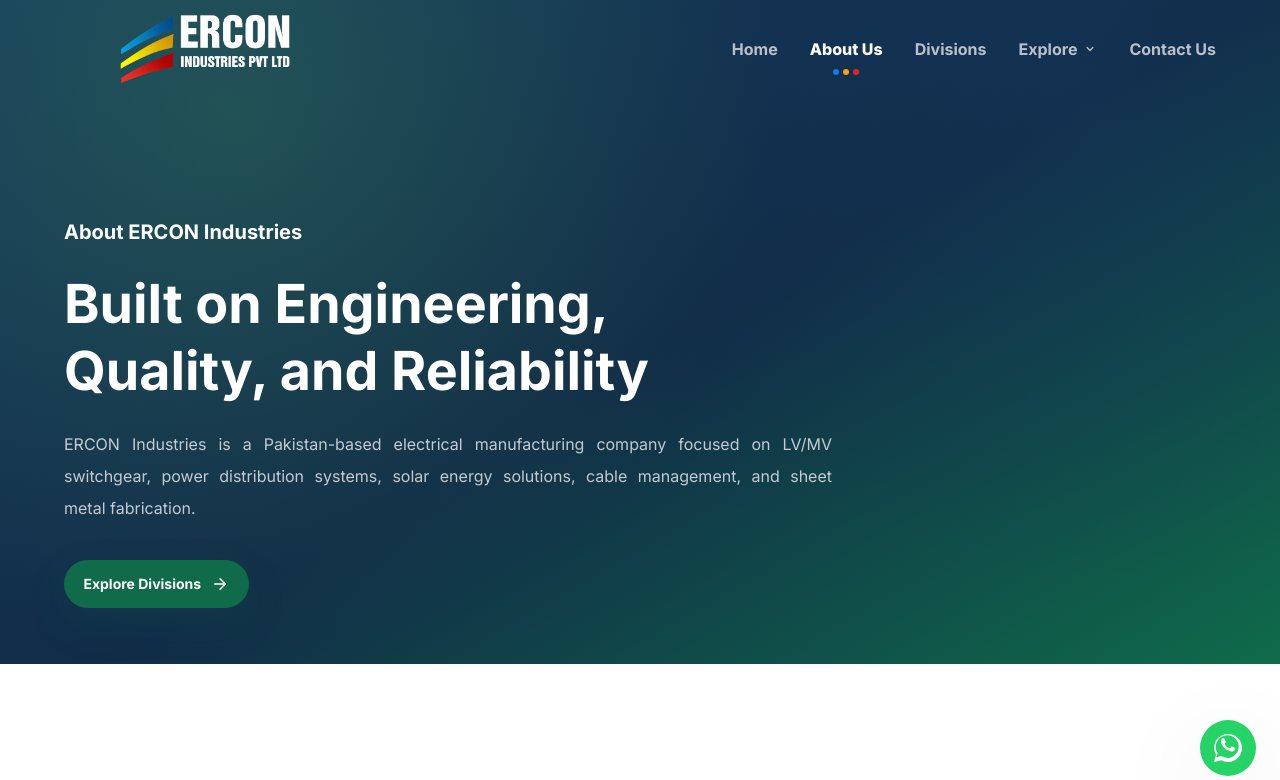
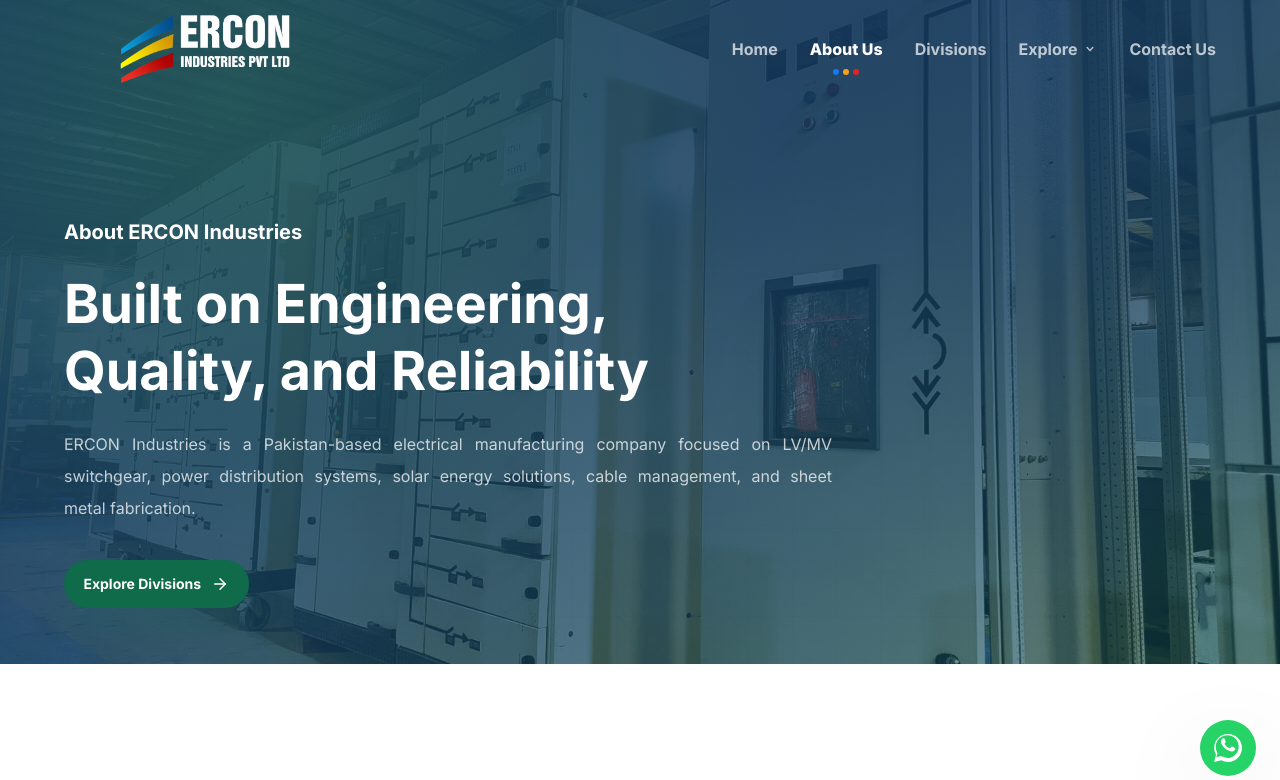
Before and after one commit to rehmanarainofficial/ercon-website, a React (Vite) app: page /about-us in a window 1280 px wide. Shown: the top 780 px of the page. Built offline with nearby package versions, Linux system fonts and the light colour scheme.

Commit message:
feat: add background image and update gradient overlay in AboutHero section

```diff
--- a/src/pages/About/sections/AboutHero.jsx
+++ b/src/pages/About/sections/AboutHero.jsx
@@ -5,6 +5,7 @@
 import { aboutHero } from '../../../data/about'
 import { useReducedMotion } from '../../../hooks/useReducedMotion'
 import { ScrollTrigger, gsap } from '../../../utils/gsap'
+import aboutBg from '../../../assets/images/generated/about.jpg'
 
 export function AboutHero() {
   const sectionRef = useRef(null)
@@ -36,8 +37,15 @@
 
   return (
     <section className="relative isolate overflow-hidden bg-surface-dark pt-32 text-white sm:pt-10" ref={sectionRef}>
+      <div className="absolute inset-0 -z-10">
+        <img
+          alt="ERCON About Hero Background"
+          className="h-full w-full object-cover opacity-60 saturate-110"
+          src={aboutBg}
+        />
+      </div>
       <div className="absolute inset-0 -z-10 technical-grid opacity-55" />
-      <div className="absolute inset-0 -z-10 bg-[radial-gradient(circle_at_18%_16%,rgb(76_175_80/0.24),transparent_34rem),radial-gradient(circle_at_86%_20%,rgb(22_58_95/0.34),transparent_28rem),linear-gradient(150deg,#163A5F_0%,#112C48_52%,#0F6B4A_100%)]" />
+      <div className="absolute inset-0 -z-10 bg-[radial-gradient(circle_at_18%_16%,rgb(76_175_80/0.24),transparent_34rem),radial-gradient(circle_at_86%_20%,rgb(22_58_95/0.34),transparent_28rem),linear-gradient(150deg,rgb(22_58_95/0.95)_0%,rgb(22_58_95/0.78)_42%,rgb(15_107_74/0.25)_100%)]" />
 
       <div className="container-main grid min-h-[78svh] gap-10 pb-14 lg:grid-cols-1 lg:items-end">
         <div className="max-w-5xl">
```
Also changed, not shown: src/assets/images/generated/about.jpg (added).
